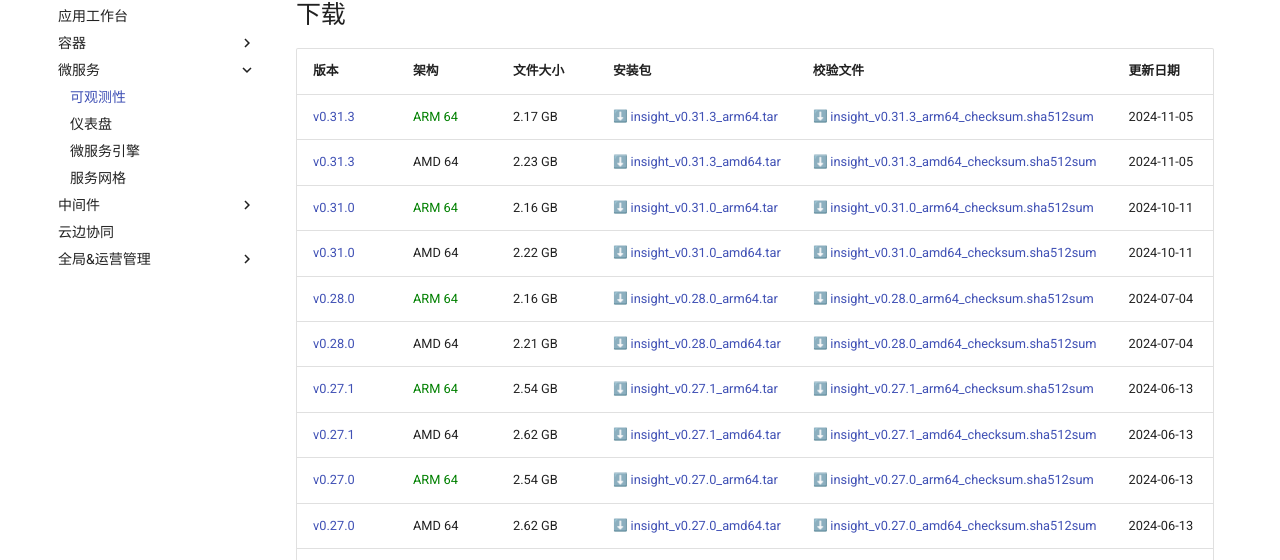
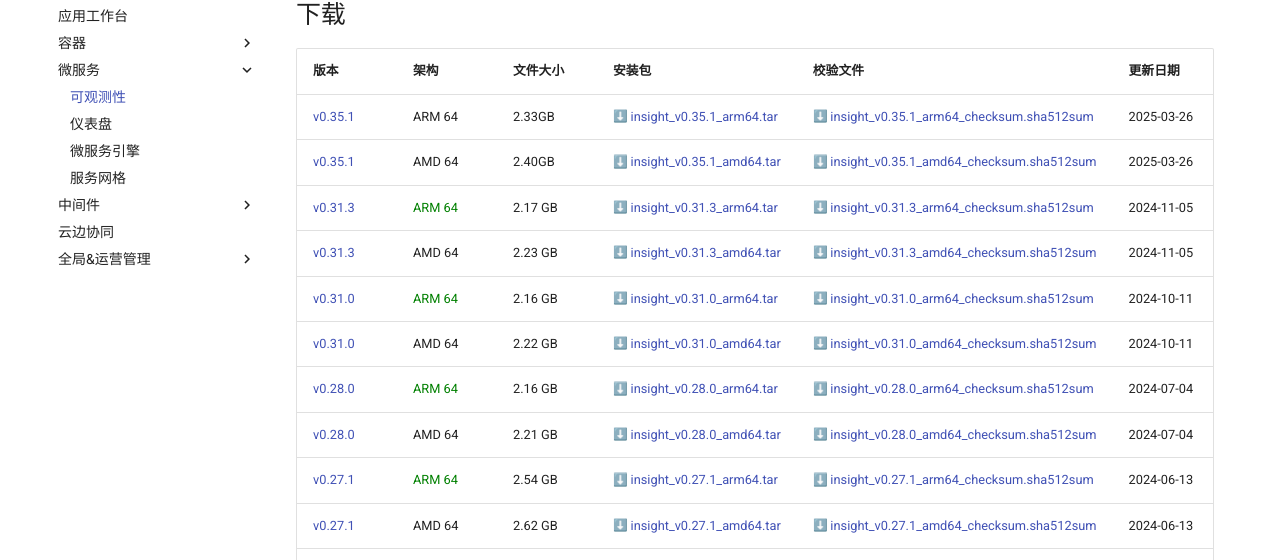
Before and after one commit to windsonsea/daocloud-download-docs, an MkDocs documentation site: the page built from docs/zh/docs/download/modules/insight.md, in a window 1280 px wide and 900 px high. Shown: the part 340-900 px from the top of the window. Built offline with MkDocs 1.6.1 and Material for MkDocs 9.7.7, drawn with Linux system fonts in a browser that asks for light colours; emoji names are drawn with the system emoji font; comment, search, counter and statistics services are not loaded.

Commit message:
download: insight version updated to v0.35.1

```diff
--- a/docs/zh/docs/download/modules/insight.md
+++ b/docs/zh/docs/download/modules/insight.md
@@ -11,6 +11,8 @@ hide:
 
 | 版本 | 架构 | 文件大小 | 安装包 | 校验文件 | 更新日期  |
 | ---- | --- | ------ | ----- | ------- | -------- |
+| [v0.35.1](../../insight/intro/release-notes.md) | ARM 64 | 2.33GB | [:arrow_down: insight_v0.35.1_arm64.tar](https://qiniu-download-public.daocloud.io/DaoCloud_Enterprise/insight_v0.35.1_arm64.tar) | [:arrow_down: insight_v0.35.1_arm64_checksum.sha512sum](https://qiniu-download-public.daocloud.io/DaoCloud_Enterprise/insight_v0.35.1_arm64_checksum.sha512sum) | 2025-03-26 |
+| [v0.35.1](../../insight/intro/release-notes.md) | AMD 64 | 2.40GB | [:arrow_down: insight_v0.35.1_amd64.tar](https://qiniu-download-public.daocloud.io/DaoCloud_Enterprise/insight_v0.35.1_amd64.tar) | [:arrow_down: insight_v0.35.1_amd64_checksum.sha512sum](https://qiniu-download-public.daocloud.io/DaoCloud_Enterprise/insight_v0.35.1_amd64_checksum.sha512sum) | 2025-03-26 |
 | [v0.31.3](../../insight/intro/release-notes.md) | <font color="green">ARM 64</font> | 2.17 GB | [:arrow_down: insight_v0.31.3_arm64.tar](https://qiniu-download-public.daocloud.io/DaoCloud_Enterprise/insight_v0.31.3_arm64.tar) | [:arrow_down: insight_v0.31.3_arm64_checksum.sha512sum](https://qiniu-download-public.daocloud.io/DaoCloud_Enterprise/insight_v0.31.3_arm64_checksum.sha512sum) | 2024-11-05 |
 | [v0.31.3](../../insight/intro/release-notes.md) | AMD 64 | 2.23 GB | [:arrow_down: insight_v0.31.3_amd64.tar](https://qiniu-download-public.daocloud.io/DaoCloud_Enterprise/insight_v0.31.3_amd64.tar) | [:arrow_down: insight_v0.31.3_amd64_checksum.sha512sum](https://qiniu-download-public.daocloud.io/DaoCloud_Enterprise/insight_v0.31.3_amd64_checksum.sha512sum) | 2024-11-05 |
 | [v0.31.0](../../insight/intro/release-notes.md) | <font color="green">ARM 64</font> | 2.16 GB | [:arrow_down: insight_v0.31.0_arm64.tar](https://qiniu-download-public.daocloud.io/DaoCloud_Enterprise/insight_v0.31.0_arm64.tar) | [:arrow_down: insight_v0.31.0_arm64_checksum.sha512sum](https://qiniu-download-public.daocloud.io/DaoCloud_Enterprise/insight_v0.31.0_arm64_checksum.sha512sum) | 2024-10-11 |
```
Also changed, not shown: docs/zh/docs/download/index.md (+1 -1 lines).
